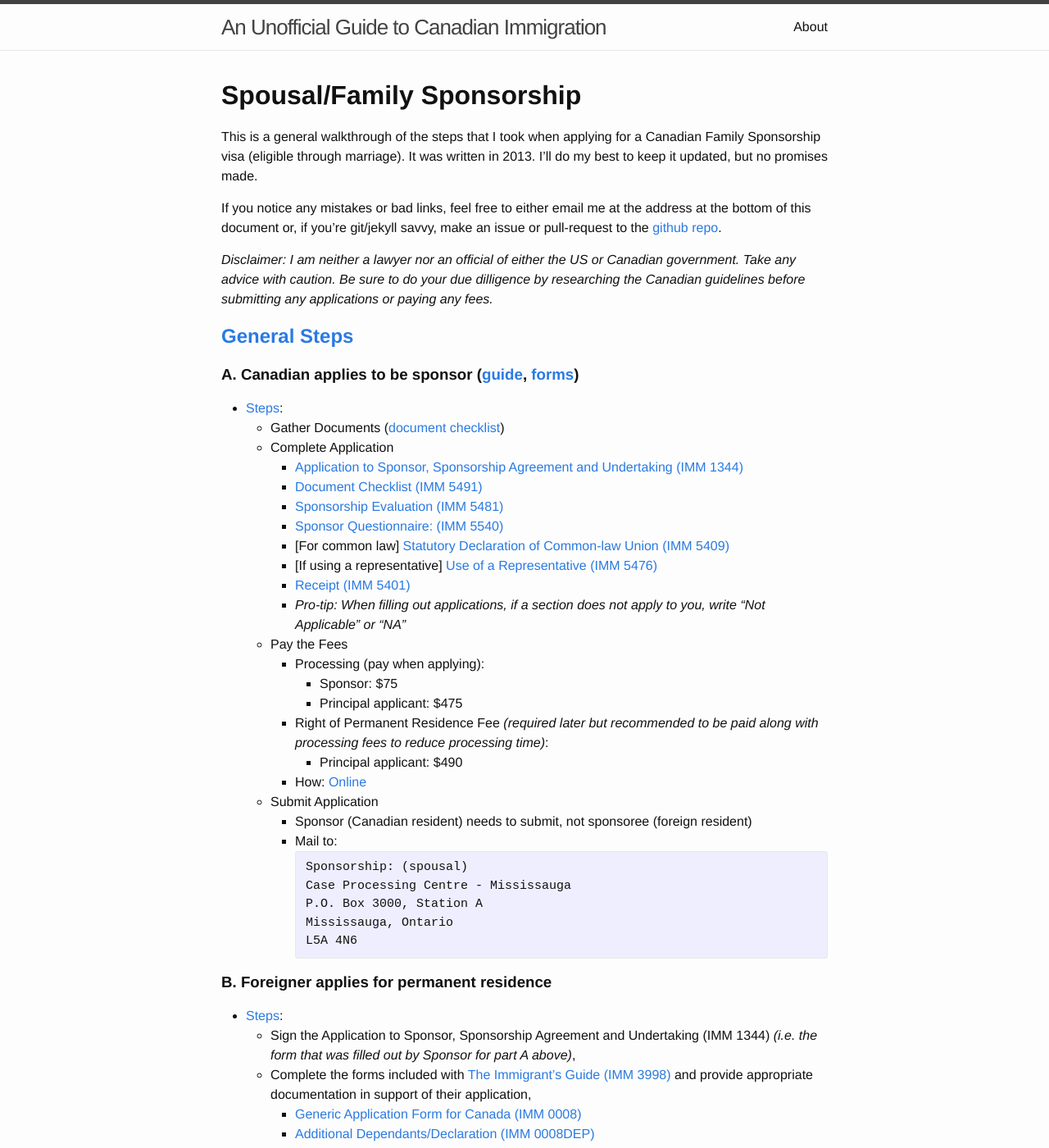
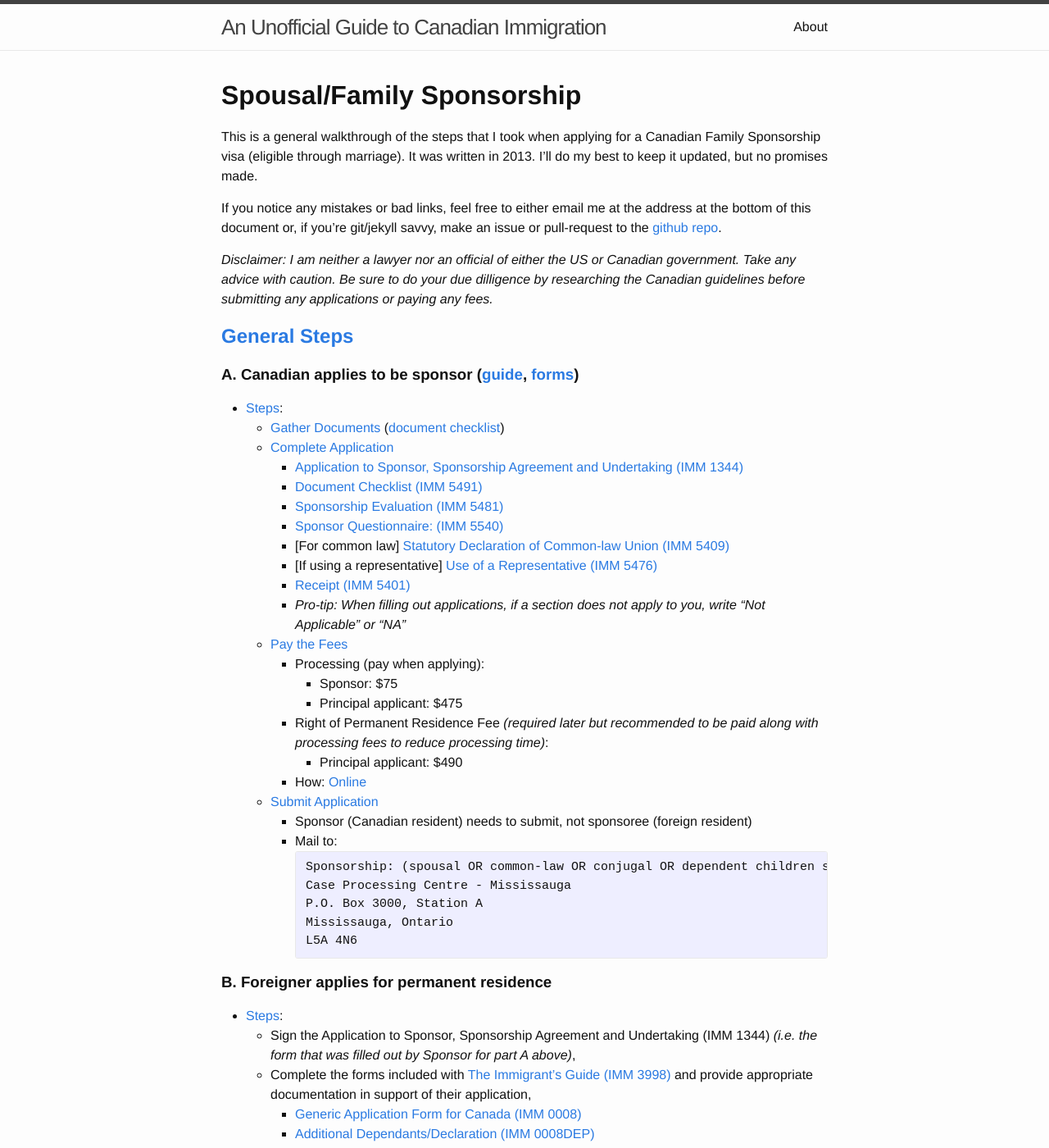
Before and after one commit to alukach/unofficial-guide-to-canadian-immigration, a Jekyll site: the page built from index.md, in a window 1280 px wide and 1400 px high. Shown: the whole window at 82% size. Built offline with Jekyll 4.4.1, drawn with Linux system fonts in a browser that asks for light colours.

Commit message:
Make steps of part A links

```diff
--- a/index.md
+++ b/index.md
@@ -14,8 +14,8 @@ _Disclaimer: I am neither a lawyer nor an official of either the US or Canadian
 
 ### A. Canadian applies to be sponsor ([guide](http://www.cic.gc.ca/english/information/applications/guides/3900ETOC.asp), [forms](http://www.cic.gc.ca/english/information/applications/fc.asp))
    * [Steps](http://www.cic.gc.ca/english/information/applications/guides/3900ETOC.asp):
-      * Gather Documents ([document checklist](http://www.cic.gc.ca/english/pdf/kits/forms/IMM5491E.PDF))
-      * Complete Application
+      * [Gather Documents](http://www.cic.gc.ca/english/information/applications/guides/3900ETOC.asp#3900E3) ([document checklist](http://www.cic.gc.ca/english/pdf/kits/forms/IMM5491E.PDF))
+      * [Complete Application](http://www.cic.gc.ca/english/information/applications/guides/3900ETOC.asp#3900E4)
          * [Application to Sponsor, Sponsorship Agreement  and Undertaking (IMM 1344)](http://www.cic.gc.ca/english/pdf/kits/forms/IMM1344E.PDF)
          * [Document Checklist (IMM 5491)](http://www.cic.gc.ca/english/pdf/kits/forms/IMM5491E.PDF)
          * [Sponsorship Evaluation (IMM 5481)](http://www.cic.gc.ca/english/pdf/kits/forms/IMM5481E.pdf)
@@ -24,18 +24,18 @@ _Disclaimer: I am neither a lawyer nor an official of either the US or Canadian
          * [If using a representative] [Use of a Representative (IMM 5476)](http://www.cic.gc.ca/english/pdf/kits/forms/IMM5476E.pdf)
          * [Receipt (IMM 5401)](http://www.cic.gc.ca/english/information/fees/index.asp)
          * _Pro-tip: When filling out applications, if a section does not apply to you, write "Not Applicable" or "NA"_
-      * Pay the Fees
+      * [Pay the Fees](http://www.cic.gc.ca/english/information/applications/guides/3900ETOC.asp#pay-fee)
          * Processing (pay when applying):
             * Sponsor: $75
             * Principal applicant: $475
          * Right of Permanent Residence Fee _(required later but recommended to be paid along with processing fees to reduce processing time)_:
             * Principal applicant: $490
          * How: [Online](https://eservicesak.cic.gc.ca/epay/welcome.do?lang=en)
-     * Submit Application
+     * [Submit Application](http://www.cic.gc.ca/english/information/applications/guides/3900ETOC.asp#3900E6)
         * Sponsor (Canadian resident) needs to submit, not sponsoree (foreign resident)
         * Mail to:
           <pre>
-          Sponsorship: (spousal)
+          Sponsorship: (spousal OR common-law OR conjugal OR dependent children sponsorship)
           Case Processing Centre - Mississauga
           P.O. Box 3000, Station A
           Mississauga, Ontario
```
